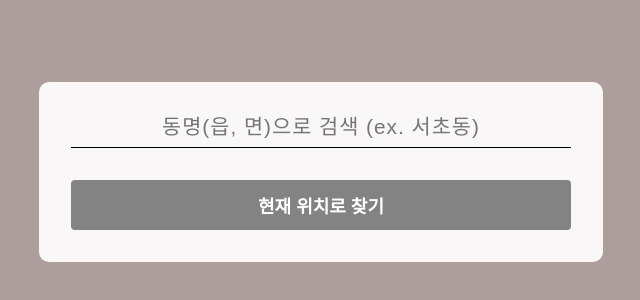
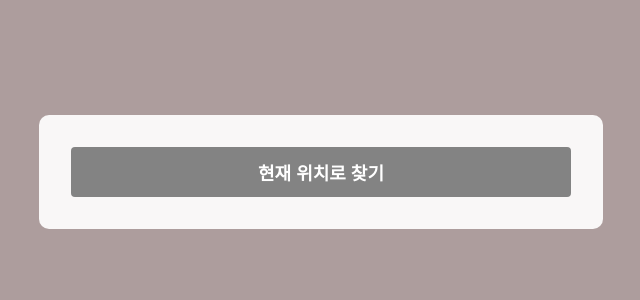
Before and after one commit to dltkr12311/donut-client-refactor, a React (Create React App) app: page /locate in a window 1280 px wide. Shown: the part 228-528 px from the top of the page, without its empty margins (319-959 px from the left). Built offline with nearby package versions, Linux system fonts and the light colour scheme; a web font is replaced by a local one.

Commit message:
add latlon

```diff
--- a/src/Components/Locate/Locate.js
+++ b/src/Components/Locate/Locate.js
@@ -1,4 +1,5 @@
 import React from 'react';
+import { withRouter } from 'react-router-dom';
 import styled from 'styled-components';
 import palette from '../../lib/styles/palette';
 import Button from '../Common/Button';
@@ -16,18 +17,6 @@ const Block = styled.div`
   justify-content: center;
 `;
 
-const StyledInput = styled.input`
-  font-size: 1.3rem;
-  border: none;
-  border-bottom: 1px solid #000;
-  padding-bottom: 0.5rem;
-  outline: none;
-  text-align: center;
-  background-color: #f9f7f7;
-  letter-spacing: 1px;
-  margin-bottom: 2rem;
-`;
-
 const Box = styled.div`
   display: flex;
   flex-direction: column;
@@ -37,24 +26,32 @@ const Box = styled.div`
   background: #f9f7f7;
   border-radius: 10px;
 `;
-const LocateForm = () => {
-  // navigator.geolocation.getCurrentPosition(function (position) {
-  //   var lat = position.coords.latitude, // 위도
-  //     lon = position.coords.longitude; // 경도
-  //   // 마커와 인포윈도우를 표시합니다
-  //   console.log(lat, lon);
-  // });
+const LocateForm = ({ history }) => {
+  const onClick = (e) => {
+    e.preventDefault();
+    if (!navigator.geolocation) {
+      console.log('위치에러');
+    } else {
+      navigator.geolocation.getCurrentPosition((position) => {
+        const latitude = position.coords.latitude;
+        const longitude = position.coords.longitude;
+        const result = `${latitude},${longitude}`;
+        localStorage.setItem('latlon', result);
+        document.href = `https://www.openstreetmap.org/#map=18/${latitude}/${longitude}`;
+        console.log(` 경도: ${latitude} 위도: ${longitude}`);
+        history.push('/');
+      });
+    }
+  };
   return (
     <Block>
       <Box>
-        <StyledInput
-          name="locate"
-          placeholder="동명(읍, 면)으로 검색 (ex. 서초동)"
-        ></StyledInput>
-        <Button fullWidth>현재 위치로 찾기</Button>
+        <Button fullWidth onClick={onClick}>
+          현재 위치로 찾기
+        </Button>
       </Box>
     </Block>
   );
 };
 
-export default LocateForm;
+export default withRouter(LocateForm);
--- a/src/Containers/Auth/RegisterForm.js
+++ b/src/Containers/Auth/RegisterForm.js
@@ -1,9 +1,9 @@
-import React, { useEffect, useState } from "react";
-import { useDispatch, useSelector } from "react-redux";
-import { changeField, initializeForm, register } from "../../modules/auth";
-import AuthForm from "../../Components/Auth/AuthForm";
-import { check } from "../../modules/user";
-import { withRouter } from "react-router-dom";
+import React, { useEffect, useState } from 'react';
+import { useDispatch, useSelector } from 'react-redux';
+import { changeField, initializeForm, register } from '../../modules/auth';
+import AuthForm from '../../Components/Auth/AuthForm';
+import { check } from '../../modules/user';
+import { withRouter } from 'react-router-dom';
 
 const RegisterForm = ({ history }) => {
   const [error, setError] = useState(null);
@@ -20,12 +20,14 @@ const RegisterForm = ({ history }) => {
   const onClick = (e) => {
     e.preventDefault();
     if (!navigator.geolocation) {
-      console.log("위치에러");
+      console.log('위치에러');
     } else {
       navigator.geolocation.getCurrentPosition((position) => {
-        let latitude = position.coords.latitude;
-        let longitude = position.coords.longitude;
+        const latitude = position.coords.latitude;
+        const longitude = position.coords.longitude;
+        const result = `${latitude},${longitude}`;
         document.href = `https://www.openstreetmap.org/#map=18/${latitude}/${longitude}`;
+        dispatch(changeField({ form: 'register', key: 'latlon', value: result }));
         console.log(` 경도: ${latitude} 위도: ${longitude}`);
       });
     }
@@ -36,7 +38,7 @@ const RegisterForm = ({ history }) => {
     const { value, name } = e.target;
     dispatch(
       changeField({
-        form: "register",
+        form: 'register',
         key: name,
         value,
       })
@@ -46,40 +48,40 @@ const RegisterForm = ({ history }) => {
   //폼 등록 이벤트 핸들러
   const onSubmit = (e) => {
     e.preventDefault();
-    const { email, password, passwordConfirm, username, address } = form;
+    const { email, password, passwordConfirm, username, latlon } = form;
     //하나라도 비어 있다면
-    if ([email, password, passwordConfirm, username].includes("")) {
-      setError("빈 칸을 모두 입력하세요");
+    if ([email, password, passwordConfirm, username].includes('')) {
+      setError('빈 칸을 모두 입력하세요');
       return;
     }
-    // if (address.includes("")) {
-    //   setError("위치가 설정되지 않았습니다");
-    //   return;
-    // }
+    if (latlon.length <= 0) {
+      setError('위치가 설정되지 않았습니다');
+      return;
+    }
     if (password !== passwordConfirm) {
-      setError("비밀번호가 일치하지 않습니다");
-      changeField({ form: "register", key: "password", value: "" });
-      changeField({ form: "register", key: "passwordConfirm", value: "" });
+      setError('비밀번호가 일치하지 않습니다');
+      changeField({ form: 'register', key: 'password', value: '' });
+      changeField({ form: 'register', key: 'passwordConfirm', value: '' });
       return;
     }
 
-    dispatch(register({ email, password, username, address }));
+    dispatch(register({ email, password, username, latlon }));
   };
 
   useEffect(() => {
-    dispatch(initializeForm("register"));
+    dispatch(initializeForm('register'));
   }, [dispatch]);
 
   //회원가입 성공/실패
   useEffect(() => {
     if (authError) {
       if (authError.response.status === 409) {
-        setError("이미 존재하는 계정입니다");
+        setError('이미 존재하는 계정입니다');
         return;
       }
     }
     if (auth) {
-      console.log("회원가입 완료:", auth);
+      console.log('회원가입 완료:', auth);
       dispatch(check());
     }
   }, [auth, authError, dispatch]);
--- a/src/modules/auth.js
+++ b/src/modules/auth.js
@@ -1,38 +1,31 @@
-import { createAction, handleActions } from "redux-actions";
-import produce from "immer";
-import { takeLatest } from "redux-saga/effects";
-import createRequestSaga, {
-  createRequestActionTypes,
-} from "../lib/createRequestSaga";
-import * as authAPI from "../lib/api/auth";
+import { createAction, handleActions } from 'redux-actions';
+import produce from 'immer';
+import { takeLatest } from 'redux-saga/effects';
+import createRequestSaga, { createRequestActionTypes } from '../lib/createRequestSaga';
+import * as authAPI from '../lib/api/auth';
 
-const CHANGE_FIELD = "auth/CHANGE_FIELD";
-const INITIALIZE_FORM = "auth/INITALIZE_FORM";
+const CHANGE_FIELD = 'auth/CHANGE_FIELD';
+const INITIALIZE_FORM = 'auth/INITALIZE_FORM';
 
 const [REGISTER, REGISTER_SUCCESS, REGISTER_FAILURE] = createRequestActionTypes(
-  "auth/REGISTER"
+  'auth/REGISTER'
 );
-const [LOGIN, LOGIN_SUCCESS, LOGIN_FAILURE] = createRequestActionTypes(
-  "auth/LOGIN"
-);
+const [LOGIN, LOGIN_SUCCESS, LOGIN_FAILURE] = createRequestActionTypes('auth/LOGIN');
 
-export const changeField = createAction(
-  CHANGE_FIELD,
-  ({ form, key, value }) => ({
-    form, // register, login
-    key, // username, paassword, passwordConfirm
-    value, // 실제 바꾸려는 값
-  })
-);
+export const changeField = createAction(CHANGE_FIELD, ({ form, key, value }) => ({
+  form, // register, login
+  key, // username, paassword, passwordConfirm
+  value, // 실제 바꾸려는 값
+}));
 
 export const initializeForm = createAction(INITIALIZE_FORM, (form) => form);
 export const register = createAction(
   REGISTER,
-  ({ email, password, username, address }) => ({
+  ({ email, password, username, latlon }) => ({
     email,
     password,
     username,
-    address,
+    latlon,
   })
 );
 export const login = createAction(LOGIN, ({ email, password }) => ({
@@ -50,15 +43,15 @@ export function* authSaga() {
 
 const initialState = {
   register: {
-    username: "",
-    email: "",
-    password: "",
-    passwordConfirm: "",
-    address: "",
+    username: '',
+    email: '',
+    password: '',
+    passwordConfirm: '',
+    latlon: '',
   },
   login: {
-    email: "",
-    passowrd: "",
+    email: '',
+    passowrd: '',
   },
   auth: null,
   authError: null,
```
